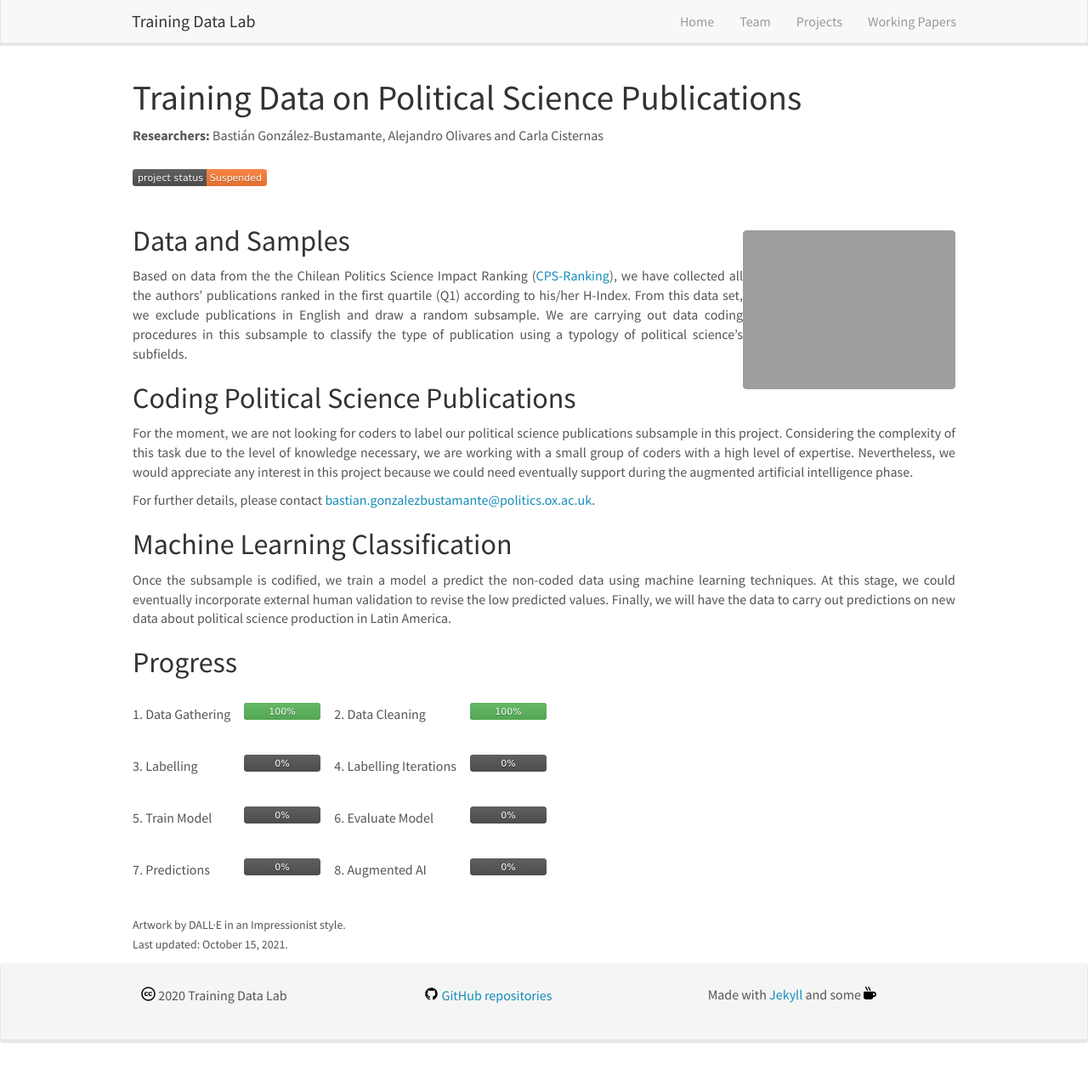
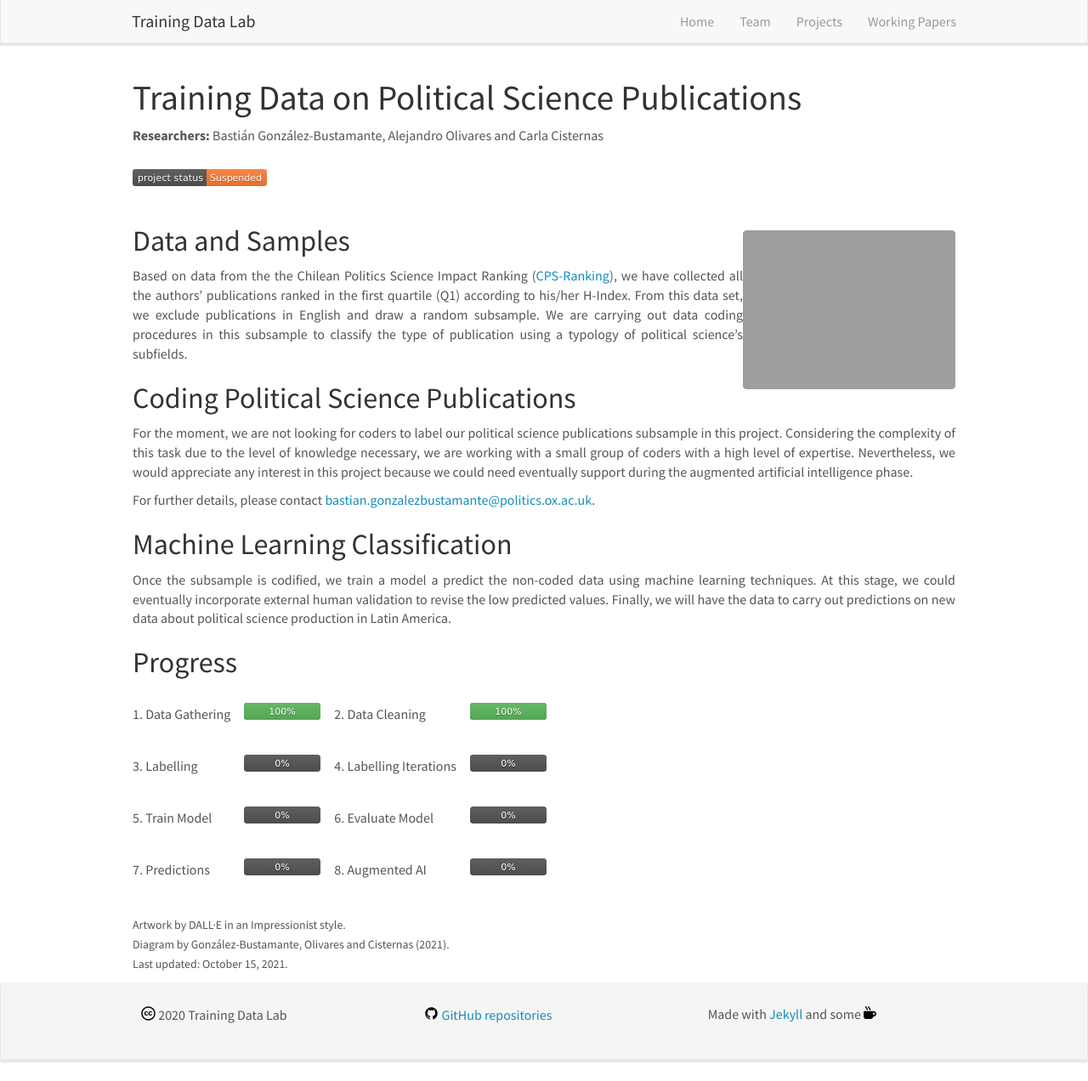
Before and after one commit to training-datalab/old-training-datalab.com, a Jekyll site: the page built from _pages/training-political-science-publications.md, in a window 1280 px wide and 1272 px high. Shown: the whole window at 85% size. Built offline with Jekyll 4.4.1, drawn with Linux system fonts in a browser that asks for light colours; nearby versions of some CDN libraries.

Commit message:
Update training-political-science-publications.md

```diff
--- a/_pages/training-political-science-publications.md
+++ b/_pages/training-political-science-publications.md
@@ -38,4 +38,5 @@ permalink: /projects/political-science-publications
 
 <br />
 <small>Artwork by DALL·E in an Impressionist style.</small><br />
+<small>Diagram by González-Bustamante, Olivares and Cisternas (2021).</small><br />
 <small>Last updated: October 15, 2021.</small>
```
